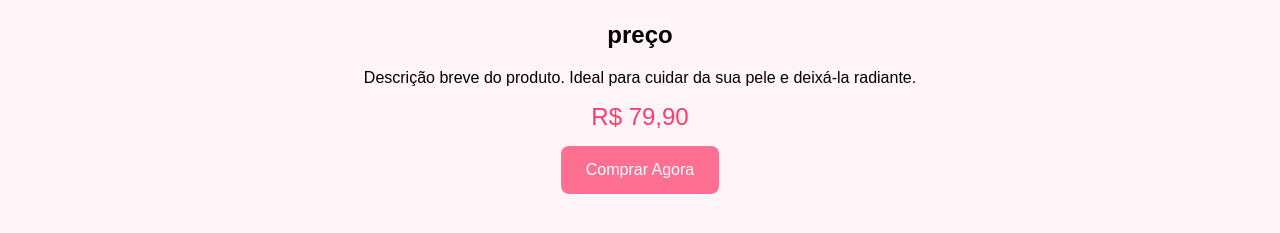
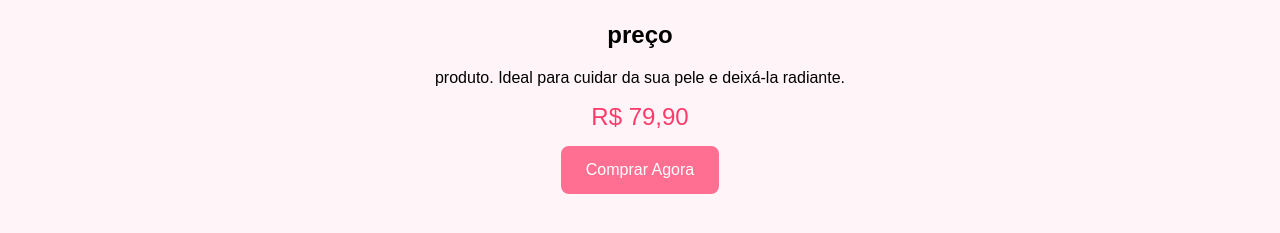
Before and after one commit to vitoriatalyta94-oss/test1, a plain HTML site: page index.html in a window 1280 px wide. Shown: the part 469-702 px from the top of the page. Drawn offline with Linux system fonts and the light colour scheme.

Commit message:
Update index.html

```diff
--- a/index.html
+++ b/index.html
@@ -56,7 +56,7 @@
 
 <h2> preço
 </h2>
-    <p>Descrição breve do produto. Ideal para cuidar da sua pele e deixá-la radiante.</p>
+    <p> produto. Ideal para cuidar da sua pele e deixá-la radiante.</p>
 
     <div class="price">R$ 79,90</div>
 
```
